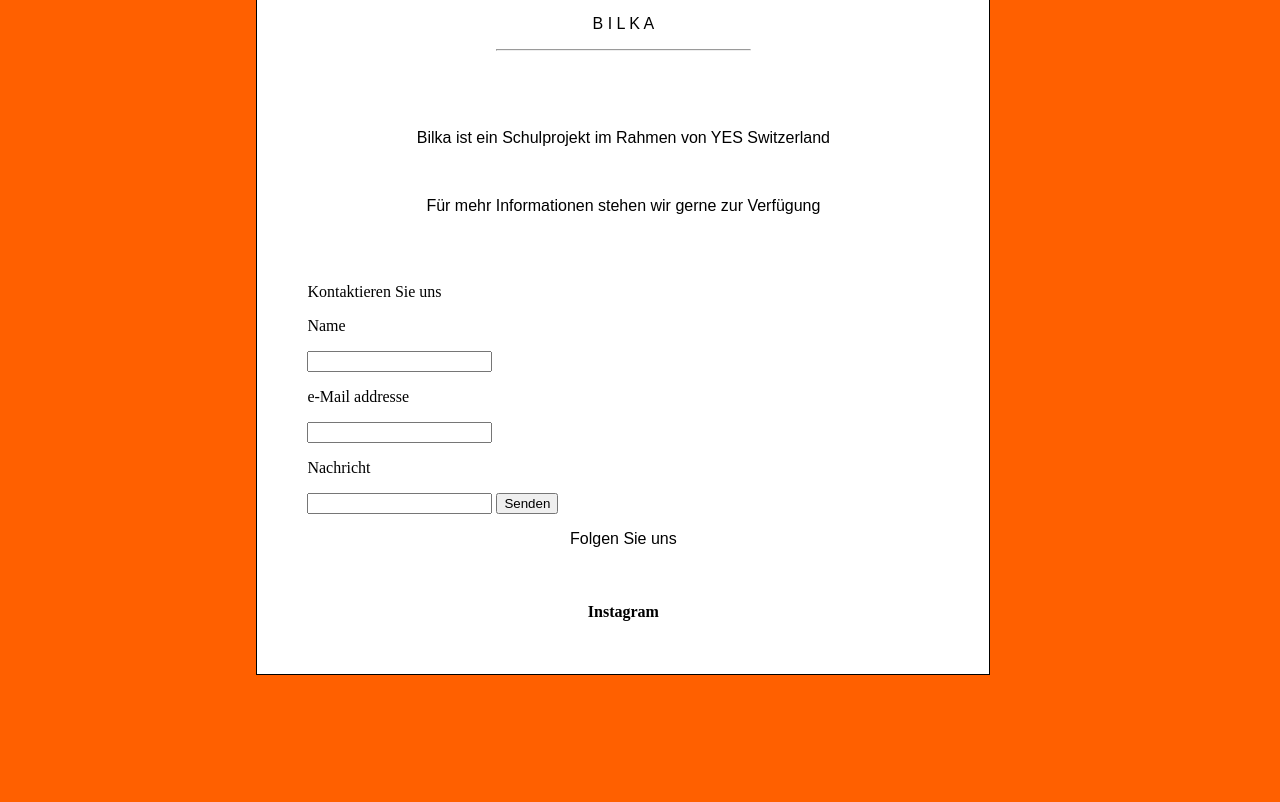
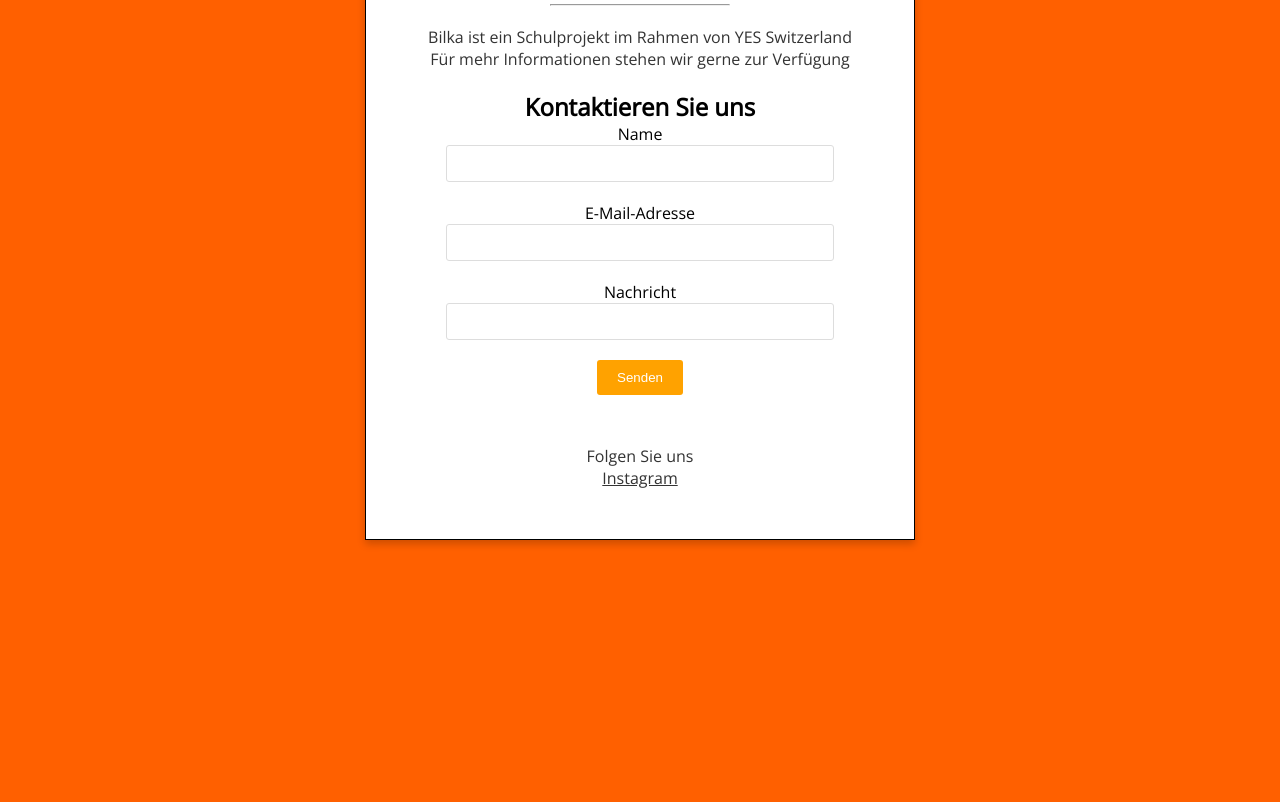
Before and after one commit to bilka-yes/bilka.github.io, a plain HTML site: page index.html in a window 1280 px wide. Shown: the part 400-1202 px from the top of the page. After the commit the page ends 1118 px from the top, so only its background shows below. Drawn offline with nearby package versions, Linux system fonts and the light colour scheme.

Commit message:
Update index.html

```diff
--- a/index.html
+++ b/index.html
@@ -1,47 +1,136 @@
 <!DOCTYPE html>
-<html>
+<html lang="de">
 <head>
-<title> Bilka </title>
+<meta charset="UTF-8">
+<title>Bilka</title>
+<style>
+  @import url('https://fonts.googleapis.com/css2?family=Open+Sans:wght@300;400&display=swap');
+
+  * {
+    margin: 0;
+    padding: 0;
+    box-sizing: border-box;
+  }
+
+  body {
+    background-color: #FF6000;
+    font-family: 'Open Sans', sans-serif;
+    overflow-x: hidden; /* Prevent horizontal scroll */
+  }
+
+  .navbar {
+    position: fixed;
+    top: 0;
+    width: 100%;
+    height: 50px;
+    background: #ffa200;
+    z-index: 10;
+  }
+
+  .container {
+    padding: 50px;
+    border: 1px solid black;
+    margin: 10% auto;
+    max-width: 550px;
+    background-color: white;
+    box-shadow: 0 4px 8px rgba(0,0,0,0.2);
+    transform: translateY(-50px); /* slight upward lift effect */
+    transition: transform 0.3s ease; /* Animated effect */
+  }
+
+  .container:hover {
+    transform: translateY(-60px); /* Enhanced effect on hover */
+  }
+
+  h1, p {
+    text-align: center;
+    color: #333;
+  }
+
+  h1 {
+    margin-bottom: 20px;
+  }
+
+  hr {
+    width: 40%;
+    margin: 20px auto;
+  }
+
+  img.header-logo {
+    display: block;
+    margin: 20px auto;
+    width: 210px;
+    height: 150px;
+  }
+
+  #contact {
+    text-align: center;
+    color: black;
+    padding: 20px;
+  }
+
+  input[type="text"], input[type="email"] {
+    width: calc(100% - 20px);
+    padding: 10px;
+    margin-bottom: 20px;
+    border: 1px solid #dddddd;
+    border-radius: 3px;
+  }
+
+  #contact button {
+    background-color: #ffa200;
+    color: white;
+    border: none;
+    padding: 10px 20px;
+    cursor: pointer;
+    border-radius: 3px;
+    transition: background-color 0.3s ease;
+  }
+
+  #contact button:hover {
+    background-color: #e68a00;
+  }
+
+  .social-media {
+    text-align: center;
+    margin-top: 30px;
+  }
+
+  .social-icon {
+    display: inline-block;
+    margin: 0 10px;
+    color: #333;
+    transition: color 0.3s ease;
+  }
+
+  .social-icon:hover {
+    color: #fff;
+  }
+</style>
 </head>
-<BODY style="background-color: #FF6000;">
-<div id="container_1" style="padding: 50px; border: 1px solid black; margin: 10%; max-width: 50%; max-height: 50%; position: sticky; left: 20%; top: 20%; background-color: white;">
-<hr style="width: 40%;"/>
-<br/>
-<IMG src="header.png" style="display: block; margin-left: auto; margin-right: auto; align: center; width: 210px; height: 150px;">
-<br/>
-<br/>
-<p style="text-align: center; font-family: sans-serif; color: black;"> B I L K A </p>
-<hr style="width: 40%;"/>
-<br/>
-<br/>
-<br/>
-<p style="text-align: center; font-family: sans-serif; color: black;"> Bilka ist ein Schulprojekt im Rahmen von YES Switzerland </p>
-<br/>
-<p style="text-align: center; font-family: sans-serif; color: black;"> Für mehr Informationen stehen wir gerne zur Verfügung</p>
-
-<br/>
-<br/>
-
-<DIV id ="contact" style="background-color:white; text-color: black">
-<p>Kontaktieren Sie uns</p>
-
-<p>Name</p><input/>
-<p>e-Mail addresse</p><input/>
-<p>Nachricht</p><input/>
-<button id="send">Senden</button>
-
-</DIV>
-
-
-
-<p style="text-align: center; font-family: sans-serif; color: black;"> Folgen Sie uns</p>
-
-<table style="margin-left: auto; margin-right: auto; ont-family: sans-serif; color: black;">
-  <tr>
-    <th>Instagram</th>
-
-<br/>
-<br/>
+<body>
+<div class="navbar"></div>
+<div id="container_1" class="container">
+  <hr/>
+  <img src="header.png" alt="Bilka Logo" class="header-logo">
+  <h1>BILKA</h1>
+  <hr/>
+  <p>Bilka ist ein Schulprojekt im Rahmen von YES Switzerland</p>
+  <p>Für mehr Informationen stehen wir gerne zur Verfügung</p>
+  <div id="contact">
+    <h2>Kontaktieren Sie uns</h2>
+    <label for="name">Name</label><br>
+    <input type="text" id="name"><br>
+    <label for="email">E-Mail-Adresse</label><br>
+    <input type="email" id="email"><br>
+    <label for="message">Nachricht</label><br>
+    <input type="text" id="message"><br>
+    <button id="send">Senden</button>
+  </div>
+  <div class="social-media">
+    <p>Folgen Sie uns</p>
+    <a href="https://www.instagram.com" target="_blank" class="social-icon">Instagram</a>
+  </div>
 </div>
-</BODY>
-<html>
+</body>
+</html>
```
